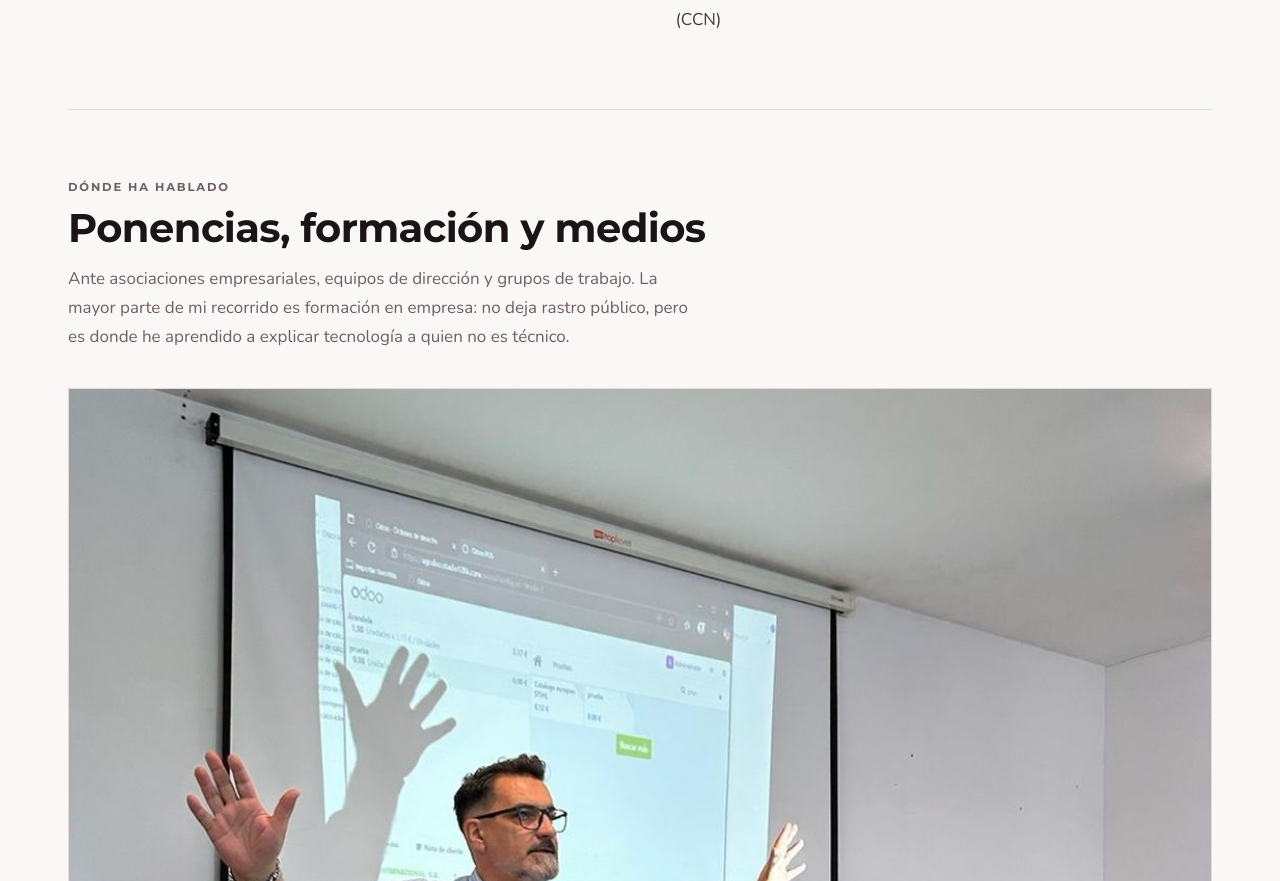
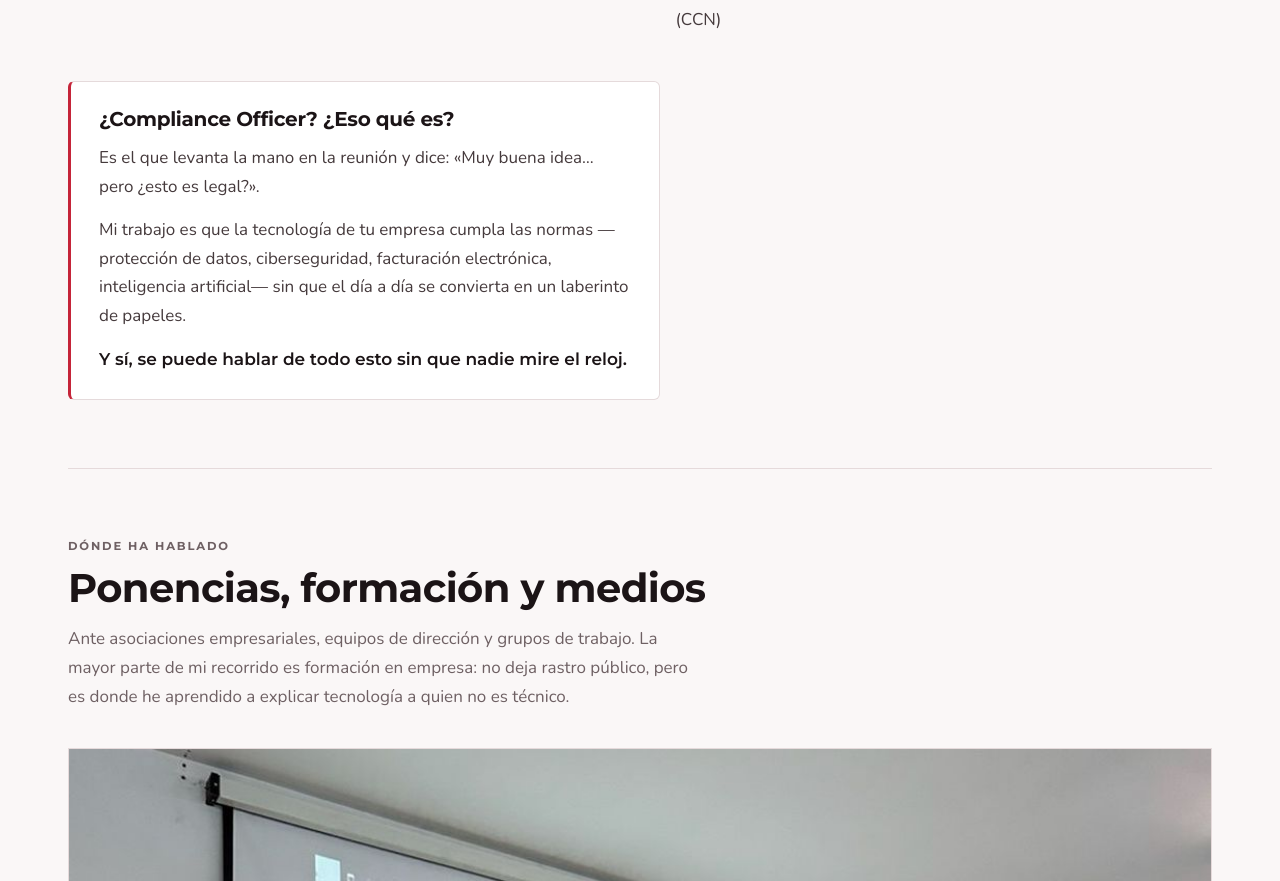
Before and after one commit to GerardCositt/perat.es, a plain HTML site: page index.html in a window 1280 px wide. Shown: the part 4323-5204 px from the top of the page. Drawn offline with nearby package versions, Linux system fonts and the light colour scheme.

Commit message:
Aparte explicando que es un Compliance Officer

```diff
--- a/index.html
+++ b/index.html
@@ -270,6 +270,30 @@
   }
 
   /* ---------- timeline ---------- */
+
+  .aparte {
+    margin-top: 2.5rem;
+    max-width: 58ch;
+    padding: 1.6rem 1.75rem;
+    background: var(--surface);
+    border: 1px solid var(--line);
+    border-left: 3px solid var(--accent);
+    border-radius: 6px;
+  }
+  .aparte h3 {
+    font-family: var(--f-display);
+    font-size: var(--step-1);
+    font-weight: 700;
+    color: var(--ink);
+    margin: 0 0 0.9rem;
+  }
+  .aparte p { color: var(--ink-soft); margin: 0 0 0.85rem; }
+  .aparte p:last-child { margin-bottom: 0; }
+  .aparte p.remate {
+    font-family: var(--f-display);
+    font-weight: 600;
+    color: var(--ink);
+  }
 
   .porque { max-width: 62ch; }
   .porque p { color: var(--ink-soft); margin: 0 0 1.05rem; }
@@ -709,6 +733,13 @@
           </ul>
         </div>
       </div>
+
+      <aside class="aparte">
+        <h3>¿Compliance Officer? ¿Eso qué es?</h3>
+        <p>Es el que levanta la mano en la reunión y dice: «Muy buena idea… pero ¿esto es legal?».</p>
+        <p>Mi trabajo es que la tecnología de tu empresa cumpla las normas —protección de datos, ciberseguridad, facturación electrónica, inteligencia artificial— sin que el día a día se convierta en un laberinto de papeles.</p>
+        <p class="remate">Y sí, se puede hablar de todo esto sin que nadie mire el reloj.</p>
+      </aside>
     </section>
 
     <section>
```
